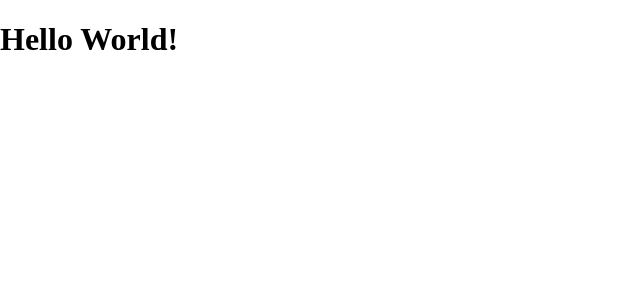
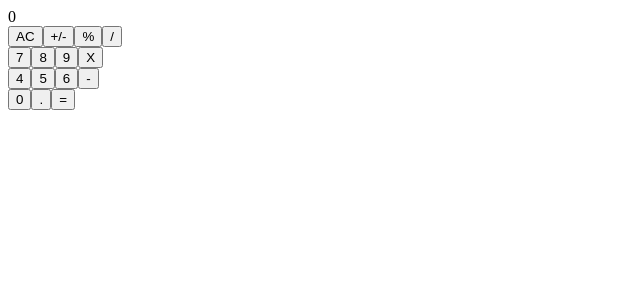
Before and after one commit to frankopkusianwar/calculator-app, a React (Create React App) app: page / in a window 1280 px wide. Shown: the top 300 px of the page, without its empty margins (0-640 px from the left). Built offline with nearby package versions, Linux system fonts and the light colour scheme.

Commit message:
updates index.js

```diff
--- a/src/components/App.js
+++ b/src/components/App.js
@@ -1,5 +1,4 @@
 import React from 'react';
-import './App.css';
 import Display from './Display';
 import ButtonPannel from './ButtonPanel';
 
--- a/src/index.css
+++ /dev/null
@@ -1,3 +0,0 @@
-body {
-  margin: 0;
-}
--- a/src/index.js
+++ b/src/index.js
@@ -1,18 +1,10 @@
 import React from 'react';
 import ReactDOM from 'react-dom';
-import './index.css';
-
-function HelloWorld() {
-  return (
-    <div className="game">
-      <div className="game-board">
-        <h1>Hello World!</h1>
-      </div>
-    </div>
-  );
-}
+import App from './components/App';
 
 ReactDOM.render(
-  <HelloWorld />,
-  document.getElementById('root'),
+  <React.StrictMode>
+    <App />
+  </React.StrictMode>,
+  document.getElementById('root')
 );
```
